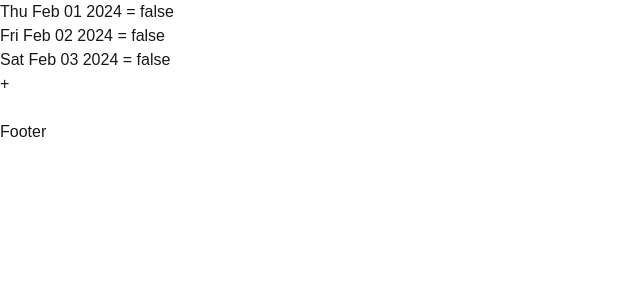
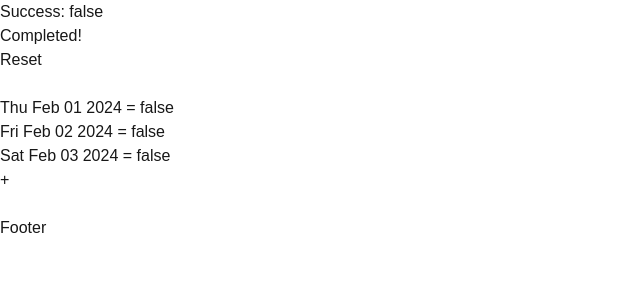
Before and after one commit to AdamKrivoshein/habit-tracker, a Next.js app: page / in a window 1280 px wide. Shown: the top 300 px of the page, without its empty margins (0-640 px from the left). Built offline with nearby package versions, Linux system fonts and the light colour scheme.

Commit message:
Implemented bare minimum reducer for a single day.

```diff
--- a/src/app/page.tsx
+++ b/src/app/page.tsx
@@ -1,3 +1,29 @@
+'use client'
+
+import { useReducer } from 'react'
+
+interface State {
+  success: boolean
+}
+
+type DayAction =
+  | { type: "reset" }
+  | { type: "setSuccess"; value: State["success"] }
+
+const initialState: State = { success: false };
+
+function stateReducer(state: State, action: DayAction): State {
+  switch (action.type) {
+    case "reset":
+      return initialState;
+    case "setSuccess":
+      return { ...state, success: action.value };
+    default:
+      throw new Error("Unknown action");
+  }
+}
+
+
 interface Day {
   date: Date;
   status: boolean;
@@ -20,20 +46,31 @@ function Habit({ aHabit }: { aHabit: Day }) {
 }
 
 export default function Home() {
+  const [state, dispatch] = useReducer(stateReducer, initialState);
+  const markSuccess = () => dispatch({ type: "setSuccess", value: true })
+  const reset = () => dispatch({ type: "reset" })
+
+
   const habits = [];
-  let habit: Day[] = [];
+  const habit: Day[] = [];
   habit.push({ date: new Date(2024, 1, 1), status: false, id: 1 })
   habit.push({ date: new Date(2024, 1, 2), status: false, id: 2 })
   habit.push({ date: new Date(2024, 1, 3), status: false, id: 3 })
 
-  // const day: Day = {
-  //   date: new Date(2024, 1, 1),
-  //   status: false
-  // }
+  function handleClick() {
+    habit.push({ date: new Date(2024, 1, 4), status: false, id: 4 })
+  }
+
 
   return (
     <div>
       <main>
+        <p>Success: {state.success.toString()}</p>
+        <button onClick={markSuccess}>Completed!</button>
+        <br />
+        <button onClick={reset}>Reset</button>
+        <br />
+        <br />
         <Habit aHabit={habit} />
       </main>
       <br />
```
